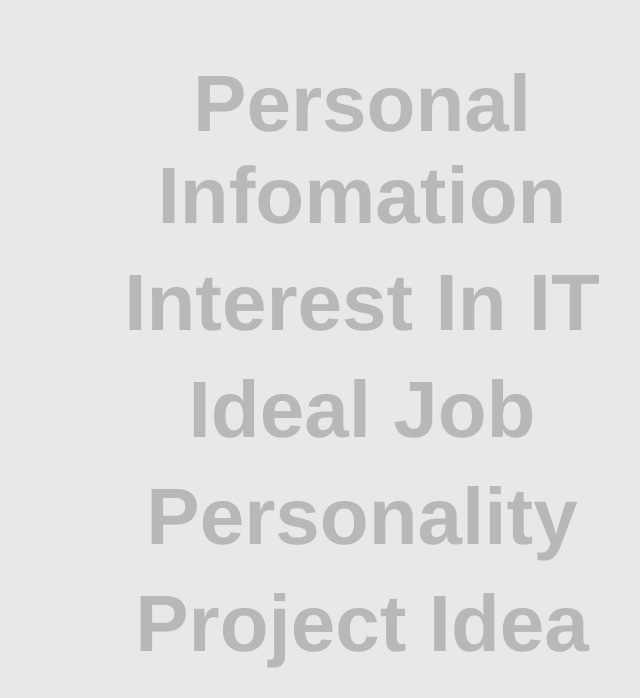
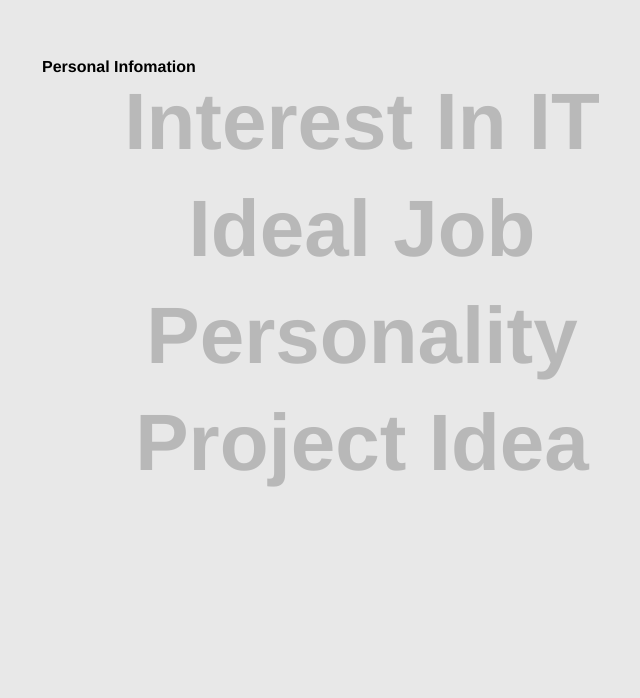
Before and after one commit to s3599963/myProfile, a plain HTML site: page index.html in a window 1280 px wide. Shown: the part 102-800 px from the top of the page, without its empty margins (278-918 px from the left). Drawn offline with Linux system fonts and the light colour scheme.

Commit message:
Add files via upload

```diff
--- a/index.html
+++ b/index.html
@@ -12,7 +12,7 @@
 <div class="container">
 	<div class="accordion">
         <div class="accorfion-section">
-            <a class="accordion-section-title" href="PersonalInfomation.html">Personal Infomation</a>
+            <a href="PersonalInfomation.html">Personal Infomation</a>
             <div id="accordion-1" class="accordion-section-content">
             	<img src="profile1.jpg">
                 <p>Benedict Nicholls <br>
```
